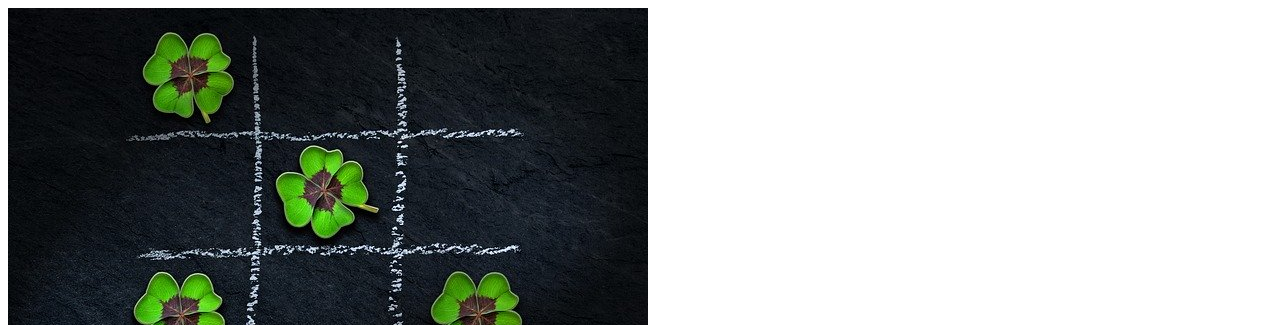
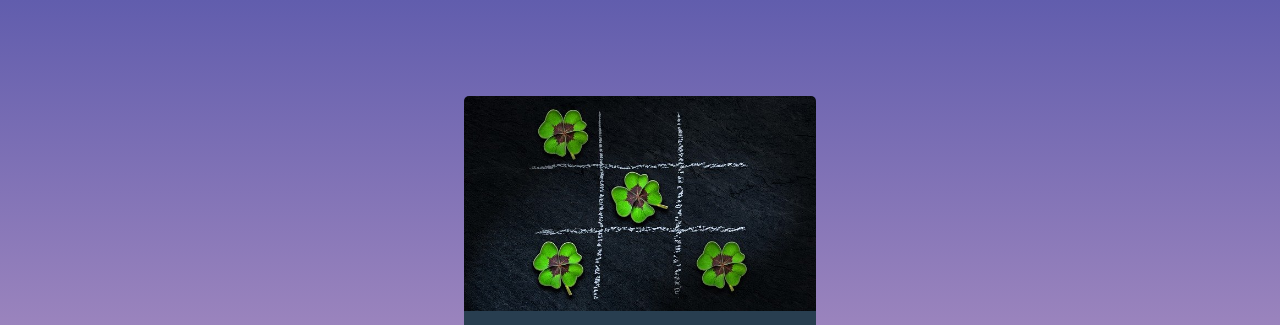
Before and after one commit to zkuratkova/piskvorky, a plain HTML site: page index.html in a window 1280 px wide. Shown: the top 325 px of the page. Drawn offline with Linux system fonts and the light colour scheme; the site is published under a folder, as on GitHub Pages, so addresses that start at the root find nothing.

Commit message:
Úprava linku na css

```diff
--- a/index.html
+++ b/index.html
@@ -4,7 +4,7 @@
     <meta charset="UTF-8" />
     <meta http-equiv="X-UA-Compatible" content="IE=edge" />
     <meta name="viewport" content="width=device-width, initial-scale=1.0" />
-    <link rel="stylesheet" href="/css/styles.css" />
+    <link rel="stylesheet" href="css/styles.css" />
     <link rel="preconnect" href="https://fonts.gstatic.com" />
     <link
       href="https://fonts.googleapis.com/css2?family=Lobster&display=swap"
```
Also changed, not shown: pravidla.html (+1 -1 lines).
